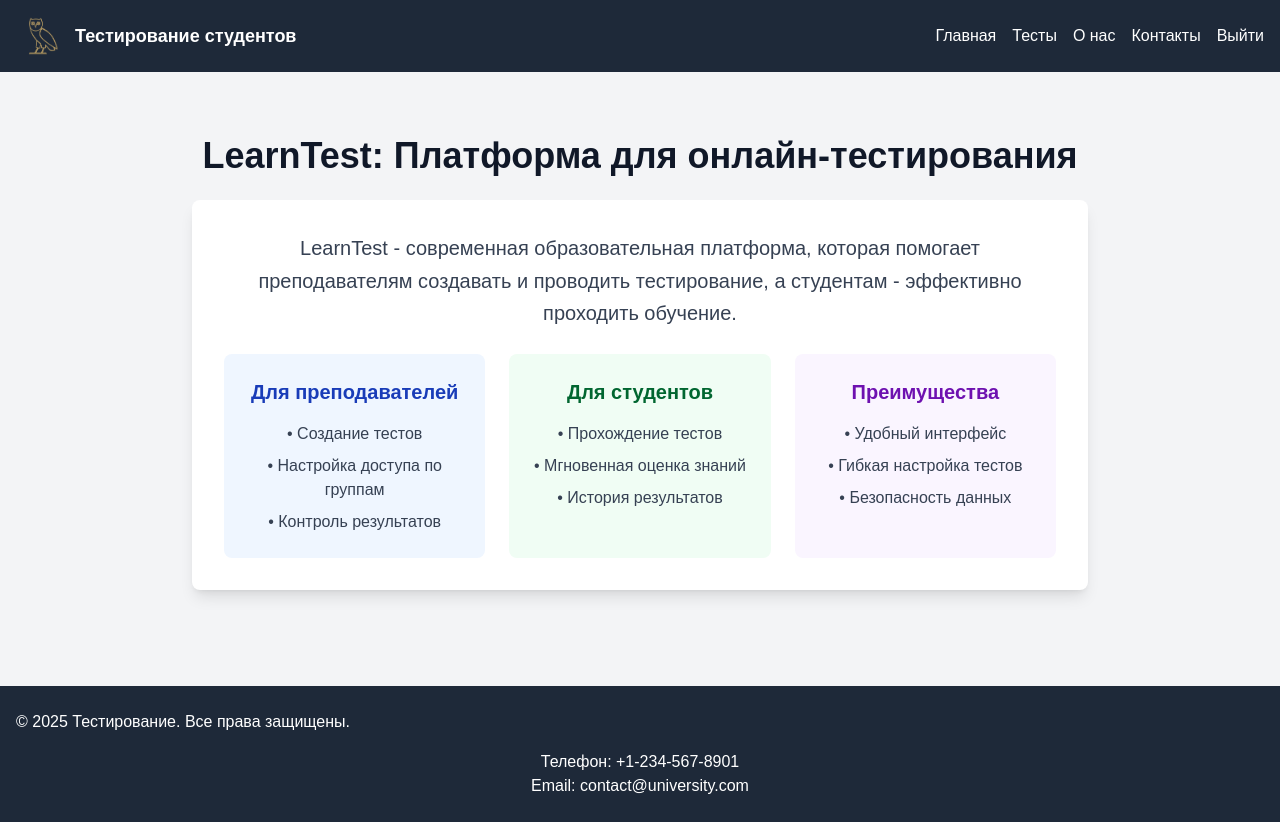
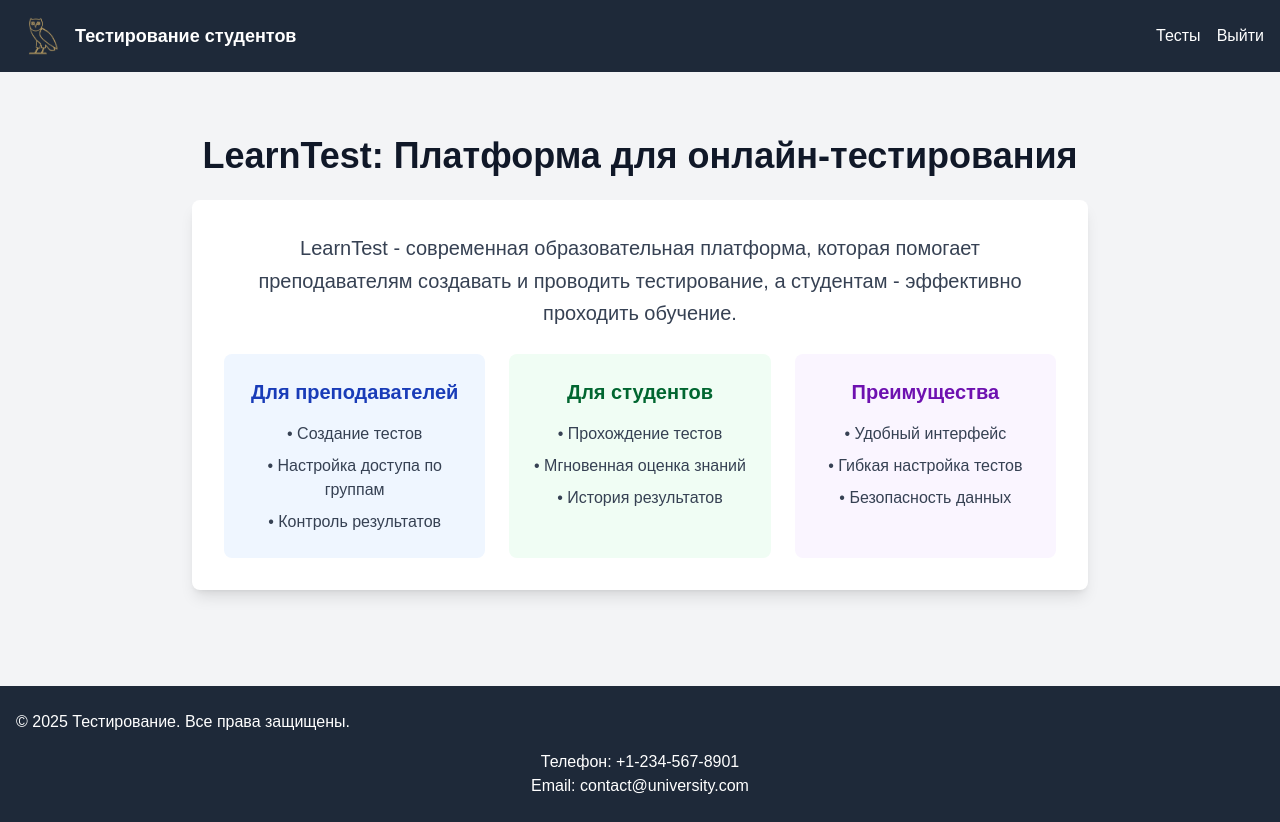
Before and after one commit to D-Muscipula/LearnTestCoursework, a Next.js app in the folder Frontend/: page / in a window 1280 px wide. Built offline with nearby package versions, Linux system fonts and the light colour scheme; sample sign-in values are in the browser's storage.

Commit message:
delete unnecessary

```diff
--- a/Frontend/app/components/Header.tsx
+++ b/Frontend/app/components/Header.tsx
@@ -26,17 +26,8 @@ const Header: React.FC = () => {
         </Link>
 
         <nav className="flex space-x-4">
-          <Link href="/" className="hover:text-gray-400">
-            Главная
-          </Link>
           <Link href="/tests" className="hover:text-gray-400">
             Тесты
-          </Link>
-          <Link href="#about" className="hover:text-gray-400">
-            О нас
-          </Link>
-          <Link href="#contact" className="hover:text-gray-400">
-            Контакты
           </Link>
 
           {isLoggedIn ? (
@@ -47,9 +38,14 @@ const Header: React.FC = () => {
               Выйти
             </button>
           ) : (
-            <Link href="/login" className="hover:text-gray-400">
-              Войти
-            </Link>
+            <>
+              <Link href="/login" className="hover:text-gray-400">
+                Войти
+              </Link>
+              <Link href="/register" className="hover:text-gray-400">
+                Регистрация
+              </Link>
+            </>
           )}
         </nav>
       </div>
```
